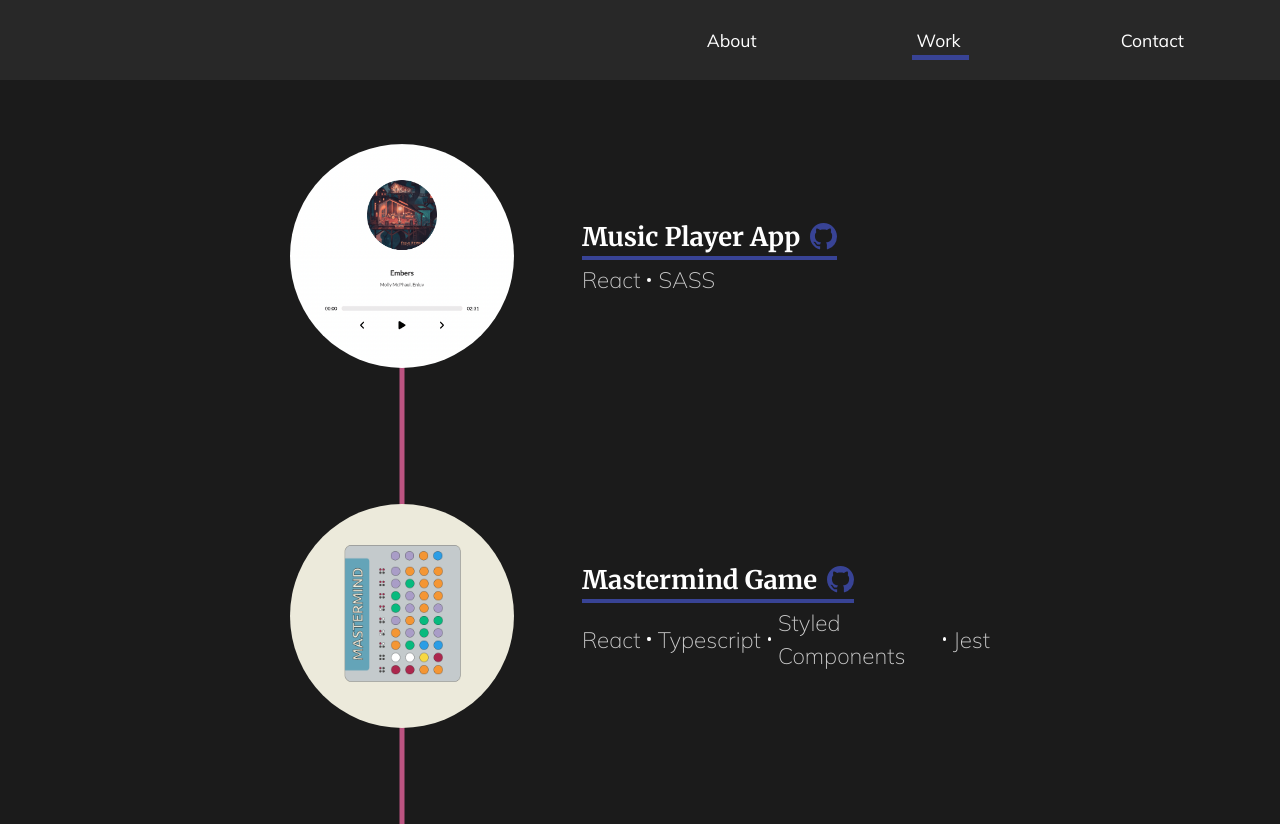
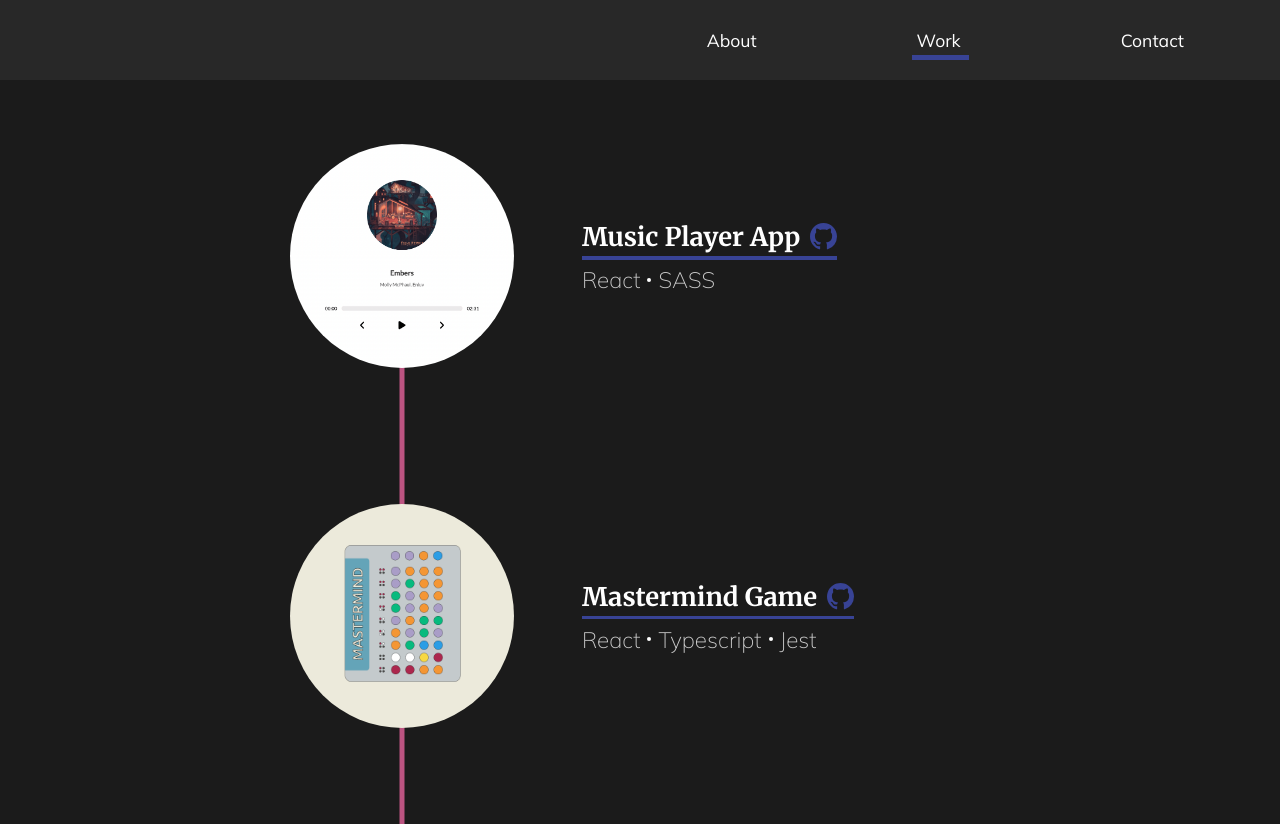
Before and after one commit to Marie20767/portfolio-site, a React (Create React App) app: page /work in a window 1280 px wide. Built offline with nearby package versions, Linux system fonts and the light colour scheme.

Commit message:
Removed Styled Components from tech stack

```diff
--- a/src/workData.js
+++ b/src/workData.js
@@ -15,7 +15,7 @@ const workData = [
     title: 'Mastermind Game',
     image: MasterMindGameImage,
     imageAlt: 'Screenshot of Marie\'s Mastermind Game',
-    techStack: ['React', 'Typescript', 'Styled Components', 'Jest'],
+    techStack: ['React', 'Typescript', 'Jest'],
     url: 'https://marie-mastermind.pages.dev/',
     githubLink: 'https://github.com/Marie20767/mastermind-game',
   },
```
